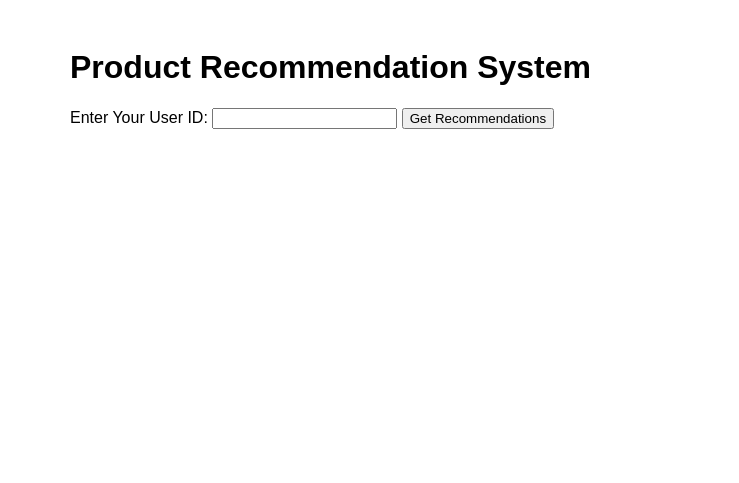
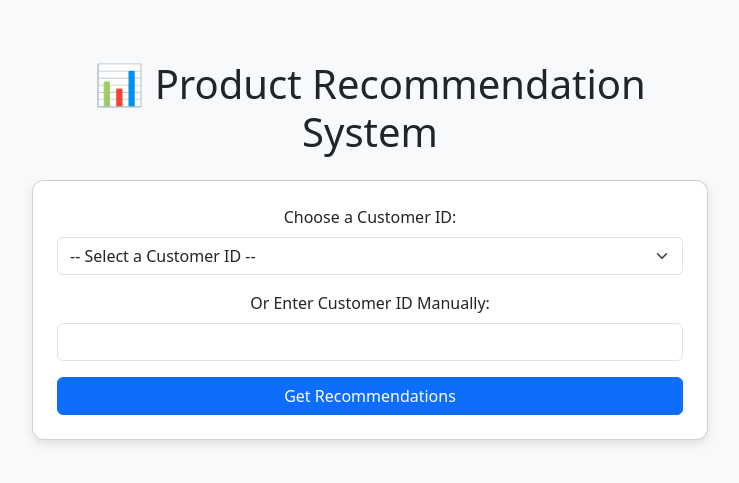
Before and after one commit to yvento/Recommender-System, a Flask app: page / in a window 1280 px wide. Shown: the top 483 px of the page, without its empty margins (270-1009 px from the left). Run offline with Flask 3, Linux system fonts and the light colour scheme; parts of the project's set-up code (start-up, migrations or seed data) failed here and were passed over.

Commit message:
Update index.html

```diff
--- a/templates/index.html
+++ b/templates/index.html
@@ -5,44 +5,83 @@
   <meta name="viewport" content="width=device-width, initial-scale=1.0">
   <title>Product Recommendation System</title>
   <script src="https://code.jquery.com/jquery-3.6.0.min.js"></script>
+  <link href="https://cdn.jsdelivr.net/npm/bootstrap@5.3.0/dist/css/bootstrap.min.css" rel="stylesheet">
+
   <style>
-        body { font-family: Arial, sans-serif; padding: 20px; }
-        .container { max-width: 600px; margin: auto; }
-        .result { margin-top: 20px; }
+    body { background-color: #f8f9fa; }
+    .container { max-width: 700px; margin-top: 60px; }
+    .card { border-radius: 12px; box-shadow: 0 4px 10px rgba(0,0,0,0.1); }
+    .recommendation-card {
+        background: #fff; padding: 12px; margin-bottom: 10px;
+        border-radius: 8px; border: 1px solid #e0e0e0;
+        transition: 0.3s;
+    }
+    .recommendation-card:hover { background: #f1f1f1; }
+    .rating-badge { background: #007bff; color: white; padding: 5px 10px; border-radius: 5px; }
   </style>
 </head>
 <body>
-    <div class="container">
-        <h1>Product Recommendation System</h1>
-        <form id="recommendationForm">
-            <label for="user_id">Enter Your User ID:</label>
-            <input type="text" id="user_id" name="user_id" required>
-            <button type="submit">Get Recommendations</button>
+  <div class="container text-center">
+    <h1 class="mb-4">📊 Product Recommendation System</h1>
+    <form id="recommendationForm" class="card p-4">
+      <div class="mb-3">
+        <label for="user_id" class="form-label">Choose a Customer ID:</label>
+        <select id="sample_user_id" class="form-select mb-3">
+          <option value="">-- Select a Customer ID --</option>
+          <option value="103611">103611</option>
+          <option value="619">619</option>
+          <option value="1024">1024</option>
+          <option value="5000">5000</option>
+          <option value="7501">7501</option>
+        </select>
+
+        <label for="user_id" class="form-label">Or Enter Customer ID Manually:</label>
+        <input type="text" id="user_id" name="user_id" class="form-control">
+      </div>
+      <button type="submit" class="btn btn-primary w-100">Get Recommendations</button>
     </form>
-        <div class="result" id="result"></div>
+
+    <div class="result mt-4" id="result"></div>
   </div>
 
   <script>
     $(document).ready(function() {
       $('#recommendationForm').on('submit', function(e) {
         e.preventDefault();
-                var userId = $('#user_id').val();
+
+        // Priority: dropdown > manual entry
+        var userId = $('#sample_user_id').val() || $('#user_id').val();
+
+        if (!userId) {
+          $('#result').html('<div class="alert alert-warning">⚠️ Please select or enter a Customer ID.</div>');
+          return;
+        }
+
+        // Show loading spinner
+        $('#result').html('<div class="spinner-border text-primary" role="status"><span class="visually-hidden">Loading...</span></div>');
+
         $.ajax({
           url: '/recommend',
           type: 'POST',
           contentType: 'application/json',
           data: JSON.stringify({ "user_id": userId }),
           success: function(data) {
-                        var results = '<h2>Recommendations</h2><ul>';
+            if (data.length === 0) {
+              $('#result').html('<div class="alert alert-warning">⚠️ No recommendations found for this ID.</div>');
+              return;
+            }
+            var results = '<h3 class="mb-3">Top Recommendations</h3>';
             $.each(data, function(index, value) {
-                            results += '<li>Product ID: ' + value[0] + ' - Predicted Rating: ' + value[1] + '</li>';
+              results += `
+                <div class="recommendation-card text-start">
+                  <strong>Product ID:</strong> ${value[0]}
+                  <span class="rating-badge">⭐ ${value[1]}</span>
+                </div>`;
             });
-                        results += '</ul>';
             $('#result').html(results);
           },
-                    error: function(error) {
-                        console.log(error);
-                        $('#result').html('<p>An error occurred. Please try again.</p>');
+          error: function() {
+            $('#result').html('<div class="alert alert-danger">❌ An error occurred. Please try again.</div>');
           }
         });
       });
```
Lines whose indentation alone changed are shown as unchanged.
